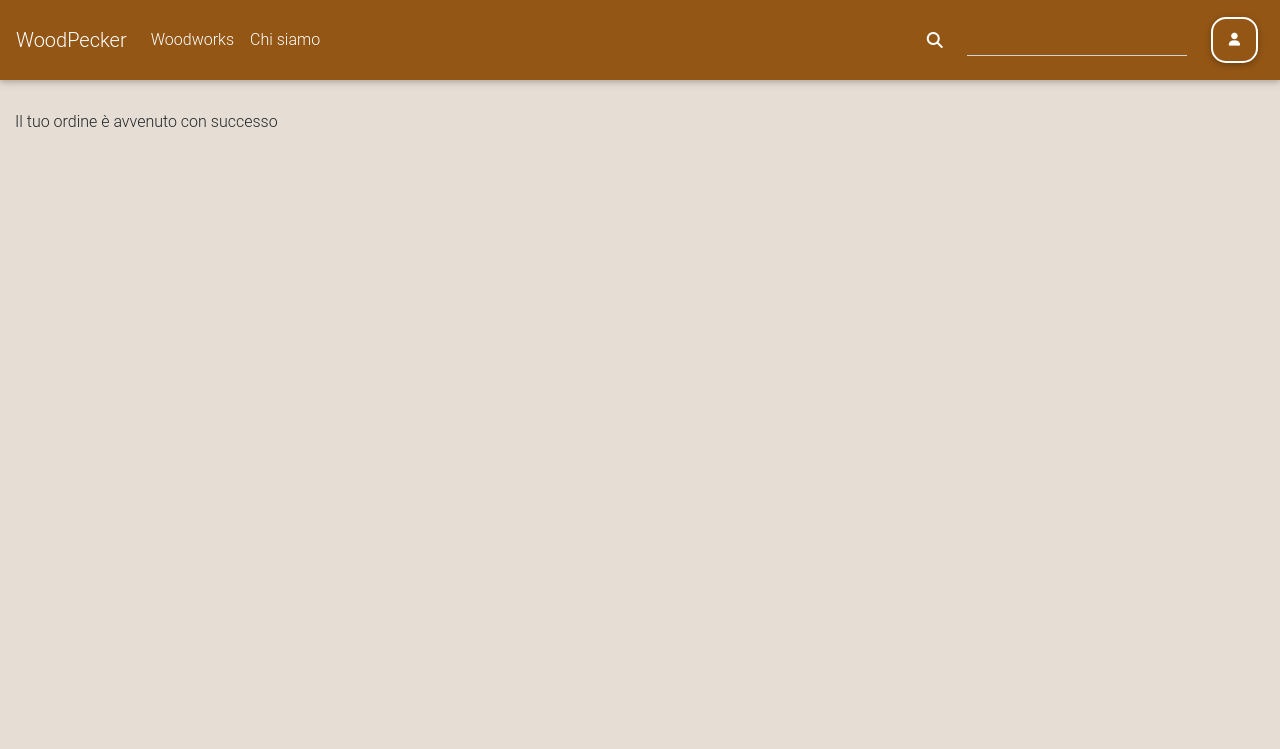
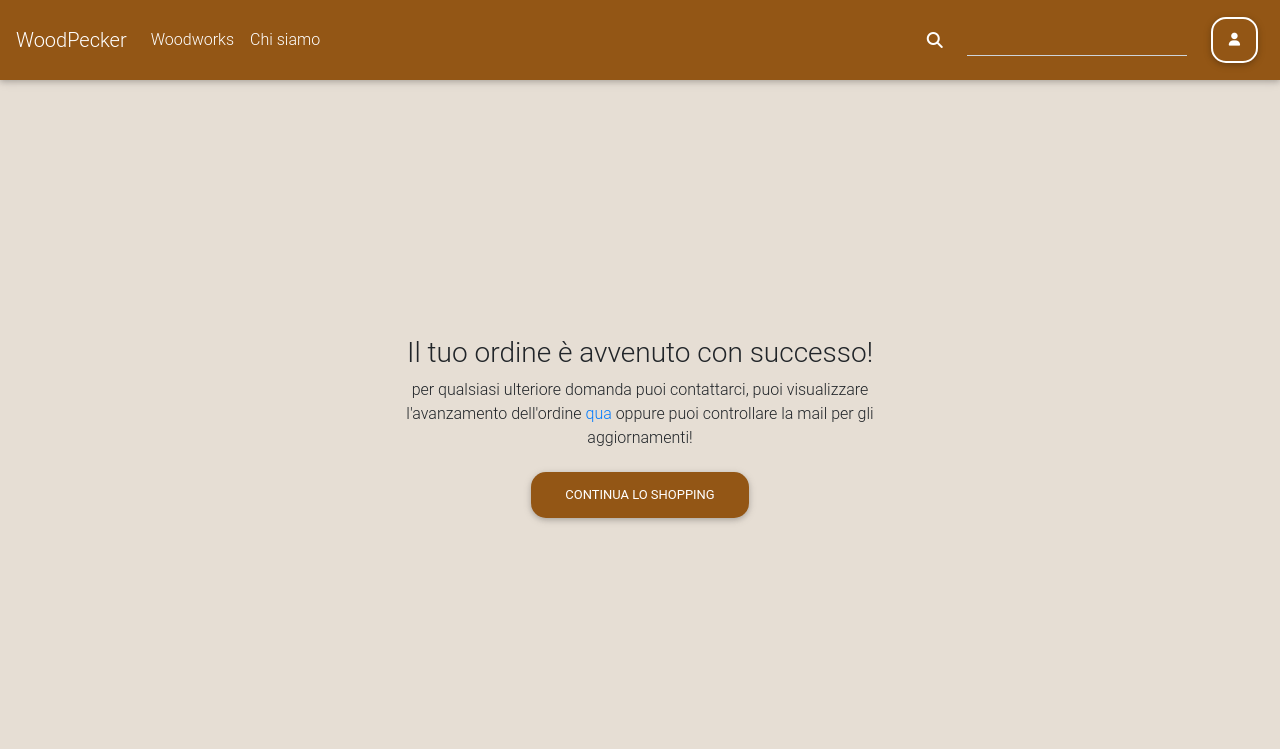
Before and after one commit to GabrieleGarlaschelli/woodpecker, a Django app: template woodworks/templates/woodworks/order_successful.html in a window 1280 px wide. Shown: the top 749 px of the page. Run offline with Django 3.2, Linux system fonts and the light colour scheme; the template is opened without the code that fills it, so the values that code supplies are empty; some libraries are stand-ins or nearby versions.

Commit message:
order successful page

```diff
--- a/woodworks/templates/woodworks/order_successful.html
+++ b/woodworks/templates/woodworks/order_successful.html
@@ -6,12 +6,45 @@
 
 {% block content %}
 
-<div class="container-fluid" style="margin-top: 30px">
-  <div class="row">
-    <div class="col">
-      Il tuo ordine è avvenuto con successo
+<div class="container-fluid" style="margin-top: 30px; height: 80vh;">
+  <div class="row align-items-center" style="height: 100%">
+    <div class="col d-flex justify-content-center flex-wrap">
+      <div class="text-center message-container">
+        <h3>Il tuo ordine è avvenuto con successo!</h3>
+        per qualsiasi ulteriore domanda puoi contattarci, puoi visualizzare l'avanzamento dell'ordine <a href="#">qua</a>
+        oppure puoi controllare la mail per gli aggiornamenti!
+        <div class="mt-3">
+          <a href="{% url 'list' %}" class="btn btn-primary border-rounded">Continua lo shopping</a>
+        </div>
+      </div>
     </div>
   </div>
 </div>
 
+<style>
+  @media (min-width: 576px) {
+    .message-container {
+      width: 100%;
+    }
+  }
+
+  @media (min-width: 768px) {
+    .message-container {
+      width: 60%;
+    }
+  }
+
+  @media (min-width: 992px) {
+    .message-container {
+      width: 40%;
+    }
+  }
+
+  @media (min-width: 1200px) {
+    .message-container {
+      width: 40%;
+    }
+  }
+</style>
+
 {% endblock %}
```
